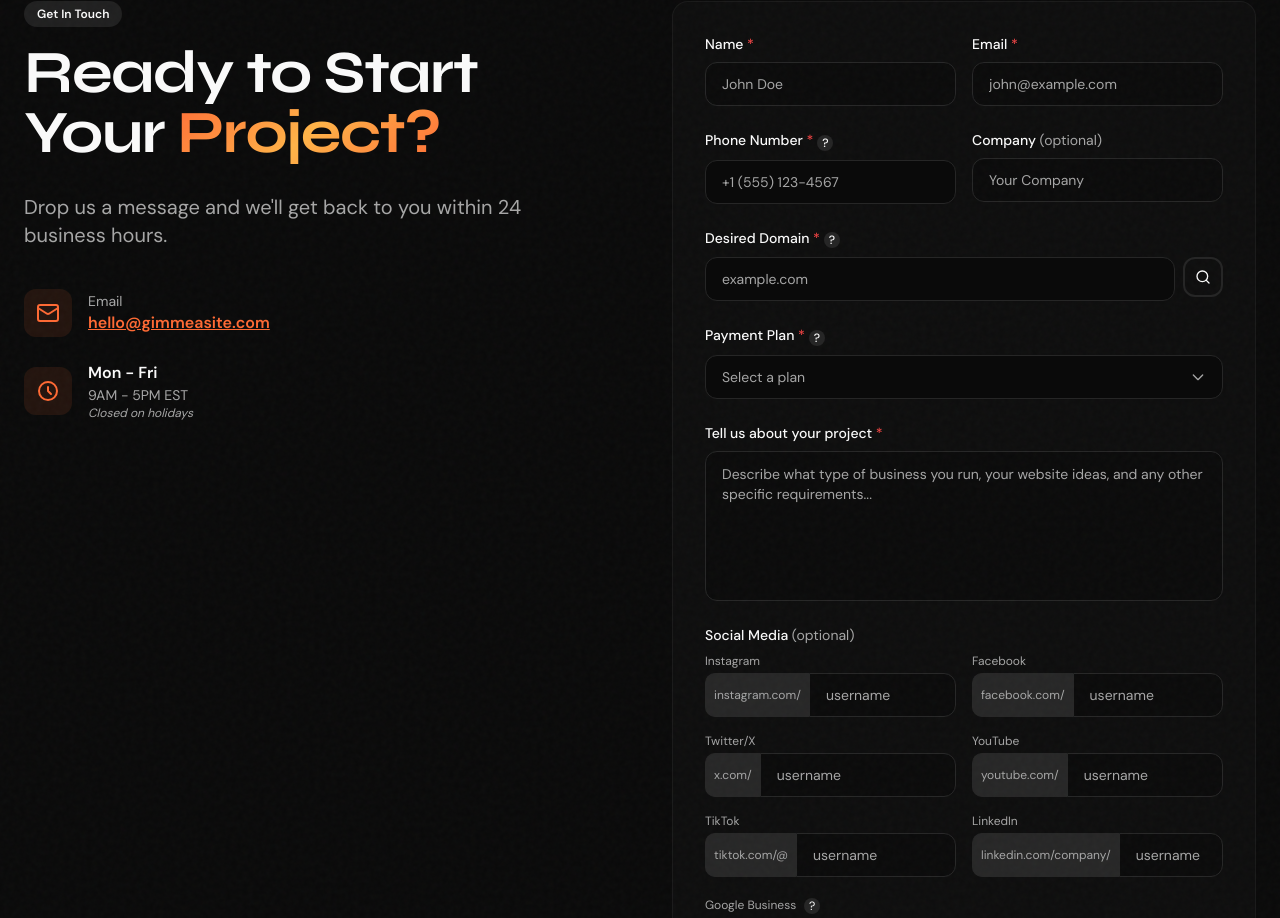
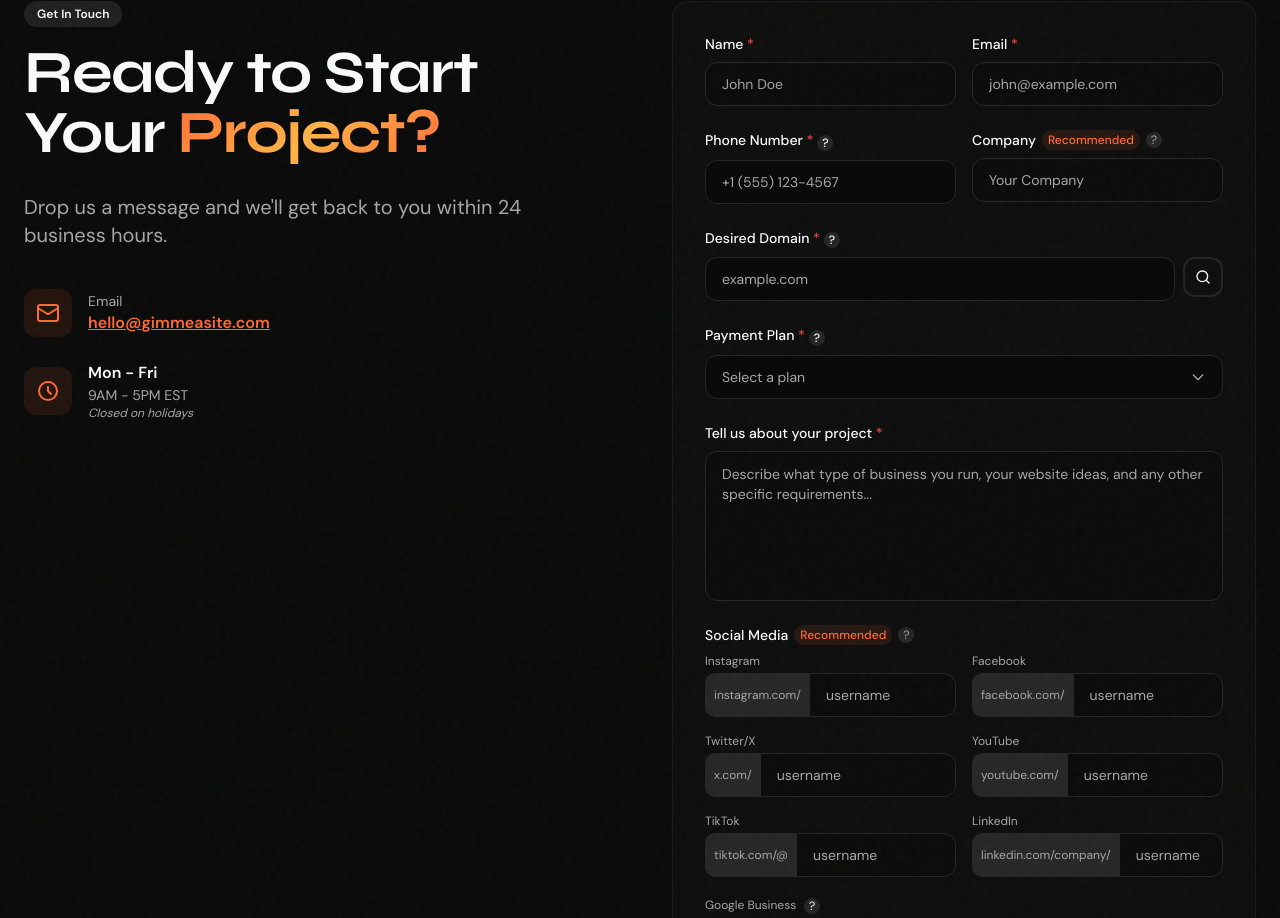
Before and after one commit to matrixfrr/GimmeASite, a Next.js app: page / in a window 1280 px wide. Shown: the part 4680-5598 px from the top of the page. Built offline with nearby package versions, Linux system fonts and the light colour scheme.

Commit message:
Contact form: add Recommended label and Why? popup for Company and Social Media

```diff
--- a/src/app/page.tsx
+++ b/src/app/page.tsx
@@ -689,6 +689,7 @@ function ContactSection({ onSuccess }: { onSuccess?: () => void }) {
     linkedin: "",
     googleBusiness: "",
   });
+  const [showWhyPopup, setShowWhyPopup] = useState<"company" | "social" | null>(null);
   const [showPhoneTooltip, setShowPhoneTooltip] = useState(false);
   const [showPlanTooltip, setShowPlanTooltip] = useState(false);
   const [showPlanDropdown, setShowPlanDropdown] = useState(false);
@@ -1185,7 +1186,16 @@ function ContactSection({ onSuccess }: { onSuccess?: () => void }) {
                     {errors.phone && <p className="text-red-500 text-xs mt-1">{errors.phone}</p>}
                   </div>
                   <div>
-                    <label htmlFor="company" className="block text-sm font-medium mb-2">Company <span className="text-muted-foreground font-normal">(optional)</span></label>
+                    <div className="flex items-center gap-1.5 mb-2">
+                      <label htmlFor="company" className="text-sm font-medium">Company</label>
+                      <span className="text-xs font-medium text-primary bg-primary/10 px-1.5 py-0.5 rounded-full">Recommended</span>
+                      <button
+                        type="button"
+                        onClick={() => setShowWhyPopup("company")}
+                        className="w-4 h-4 rounded-full bg-muted text-muted-foreground text-xs flex items-center justify-center hover:bg-primary/10 hover:text-primary transition-colors"
+                        aria-label="Why is this recommended?"
+                      >?</button>
+                    </div>
                     <Input
                       id="company"
                       type="text"
@@ -1432,9 +1442,16 @@ function ContactSection({ onSuccess }: { onSuccess?: () => void }) {
 
                 {/* Social Media Section */}
                 <div>
-                  <label className="block text-sm font-medium mb-2">
-                    Social Media <span className="text-muted-foreground font-normal">(optional)</span>
-                  </label>
+                  <div className="flex items-center gap-1.5 mb-2">
+                    <span className="text-sm font-medium">Social Media</span>
+                    <span className="text-xs font-medium text-primary bg-primary/10 px-1.5 py-0.5 rounded-full">Recommended</span>
+                    <button
+                      type="button"
+                      onClick={() => setShowWhyPopup("social")}
+                      className="w-4 h-4 rounded-full bg-muted text-muted-foreground text-xs flex items-center justify-center hover:bg-primary/10 hover:text-primary transition-colors"
+                      aria-label="Why is this recommended?"
+                    >?</button>
+                  </div>
                   <div className="grid md:grid-cols-2 gap-4">
                     <div>
                       <div className="flex items-center gap-1 mb-1">
@@ -1679,6 +1696,33 @@ function ContactSection({ onSuccess }: { onSuccess?: () => void }) {
           </Card>
         </div>
       </div>
+
+      {/* Why? popup for Company and Social Media */}
+      {showWhyPopup && (
+        <div
+          className="fixed inset-0 bg-black/50 z-50 flex items-center justify-center p-4"
+          onClick={() => setShowWhyPopup(null)}
+        >
+          <div
+            className="bg-card border border-border rounded-2xl p-6 max-w-sm w-full shadow-xl"
+            onClick={(e) => e.stopPropagation()}
+          >
+            <h3 className="text-lg font-bold mb-3">Why?</h3>
+            <p className="text-sm text-muted-foreground leading-relaxed">
+              {showWhyPopup === "company"
+                ? "Providing your company name helps our team understand your business better and create a more tailored website design that aligns with your brand and industry."
+                : "Sharing your social media profiles gives our team extra resources about your brand, helping us design a website that stays consistent with your existing online presence."}
+            </p>
+            <button
+              type="button"
+              onClick={() => setShowWhyPopup(null)}
+              className="mt-5 w-full py-2 rounded-lg bg-primary text-primary-foreground text-sm font-medium hover:bg-primary/90 transition-colors"
+            >
+              Got it
+            </button>
+          </div>
+        </div>
+      )}
     </section>
   );
 }
```
